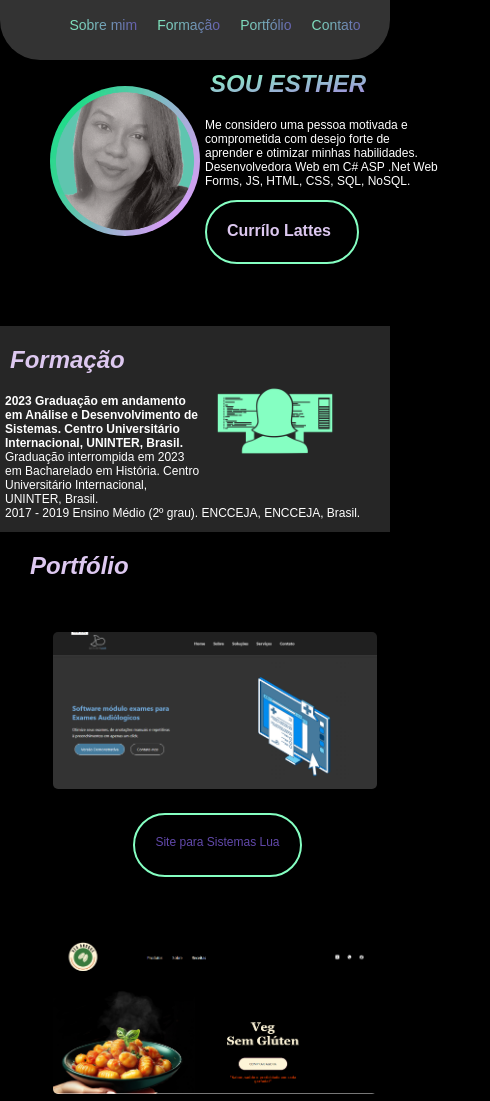
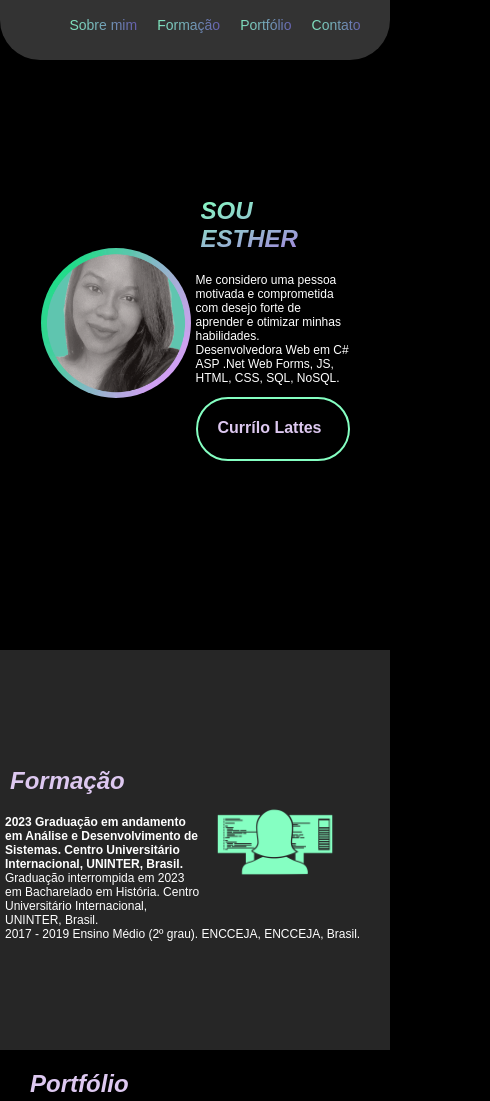
Before and after one commit to esthermara/Portfolio, a plain HTML site: page index.html in a window 390 px wide. Shown: the top 1101 px of the page, 490 px wide, since content can reach past the window. Drawn offline with Linux system fonts and the light colour scheme.

Commit message:
estherMara: Portifólio | Atualização da div.

```diff
--- a/style.css
+++ b/style.css
@@ -303,9 +303,9 @@ form {
         width: 150px; /* Reduz o tamanho da imagem */
     }
 
-    #sobremim,
-    #formacao,
-    #portfolio,
+    #sobremim
+    #formacao
+    #portfolio
     #contato {
         height: auto; /* Ajusta a altura conforme o conteúdo */
         width: 100%;
```
